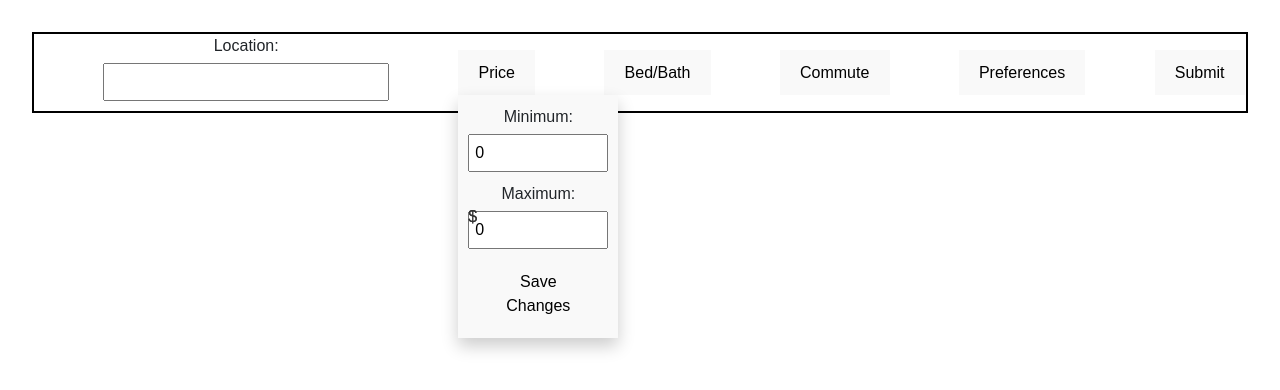
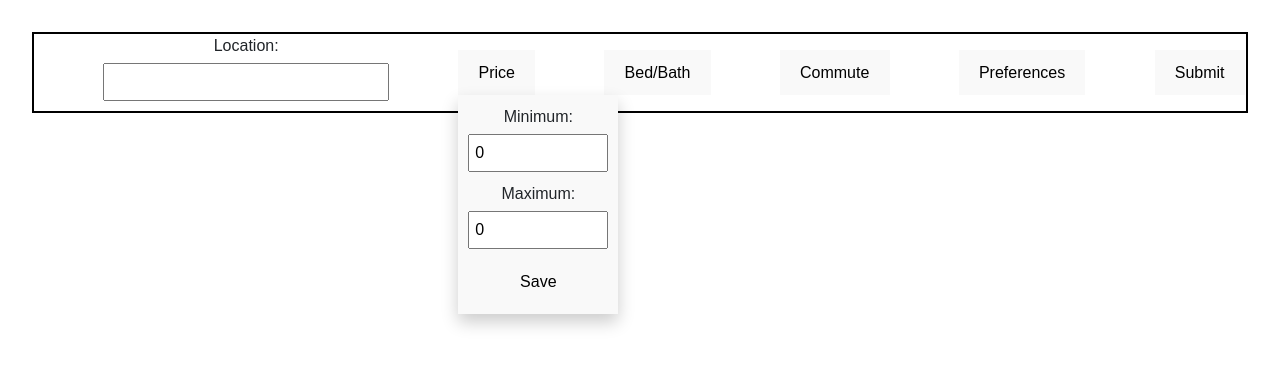
Before and after one commit to PV1shal/INRIX-frontend, a React (Vite) app in the folder INRIX-hack23/: page /MainPage in a window 1280 px wide. Both pictures are taken after a click on the button "Price". Shown: the top 390 px of the page. Built offline with nearby package versions, Linux system fonts and the light colour scheme.

Commit message:
style changes

```diff
--- a/INRIX-hack23/src/filterButtons/priceButton.jsx
+++ b/INRIX-hack23/src/filterButtons/priceButton.jsx
@@ -3,16 +3,12 @@ import './priceButton.css'
 
 const priceButton = ({minPrice, setMinPrice, maxPrice, setMaxPrice}) => {
   const [showDropdown, setShowDropdown] = useState(false);
-  // const [minPrice, setMinPrice] = useState(0);
-  // const [maxPrice, setMaxPrice] = useState(0);
 
   const toggleDropdown = () => {
     setShowDropdown(!showDropdown);
   };
 
   const handleSubmit = () => {
-    console.log("minPrice: "+minPrice)
-    console.log("maxPrice: "+maxPrice)
     setShowDropdown(!showDropdown);
   }
 
@@ -23,14 +19,12 @@ const priceButton = ({minPrice, setMinPrice, maxPrice, setMaxPrice}) => {
         <div className="dropdown-content">
           <form>
             <label htmlFor="minPrice">Minimum:</label>
-            <span className="currency">$</span>
             <input type="text" id="minPrice" name="minPrice" value = {minPrice} onChange={(e) => setMinPrice(e.target.value)} />
 
             <label htmlFor="maxPrice">Maximum:</label>
-            <span className="currency">$</span>
             <input type="text" id="maxPrice" name="maxPrice" value = {maxPrice} onChange={(e) => setMaxPrice(e.target.value)} />
 
-            <button type="button" onClick={handleSubmit}>Save Changes</button>
+            <button type="button" onClick={handleSubmit}>Save</button>
           </form>
         </div>
       )}
```
